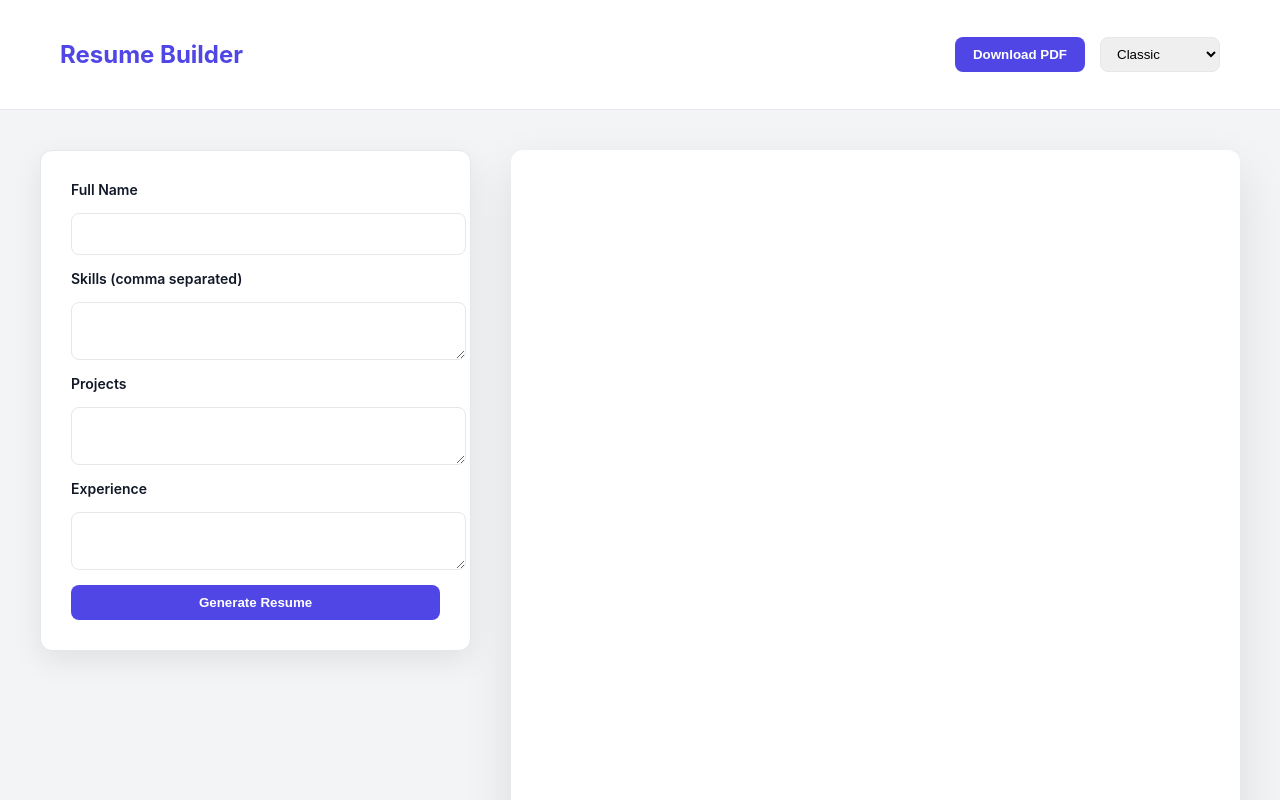
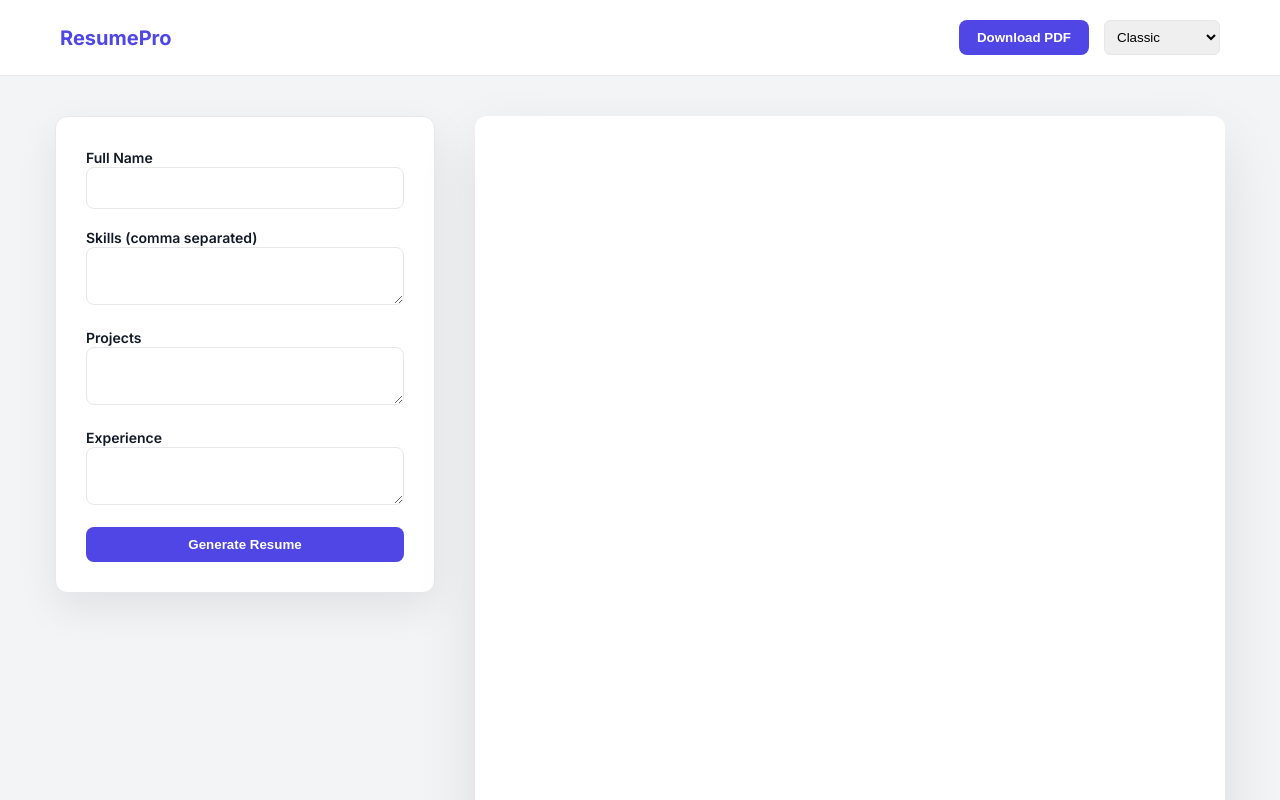
Before and after one commit to Ashutoshkumbhar/RESUME-BUILDER, a plain HTML site: page FRONT_END/resume-builder.html in a window 1280 px wide. Shown: the top 800 px of the page. Drawn offline with Linux system fonts and the light colour scheme.

Commit message:
Refactor resume builder HTML structure and styles

```diff
--- a/FRONT_END/resume-builder.html
+++ b/FRONT_END/resume-builder.html
@@ -3,7 +3,10 @@
 <head>
   <meta charset="UTF-8" />
   <meta name="viewport" content="width=device-width, initial-scale=1.0" />
-  <title>Resume Builder Pro</title>
+  <title>Pro Resume Builder</title>
+
+  <!-- Google Font -->
+  <link href="https://fonts.googleapis.com/css2?family=Inter:wght@400;600;700&display=swap" rel="stylesheet">
 
   <style>
     :root {
@@ -12,8 +15,12 @@
       --bg: #f3f4f6;
       --text-dark: #111827;
       --text-light: #6b7280;
+      --border: #e5e7eb;
       --white: #ffffff;
-  --border: #e5e7eb;
+    }
+
+    * {
+      box-sizing: border-box;
     }
 
     body {
@@ -23,33 +30,42 @@ body {
       color: var(--text-dark);
     }
 
+    /* ---------- TOP BAR ---------- */
+
     .top-bar {
+      padding: 20px 60px;
+      background: var(--white);
       display: flex;
       justify-content: space-between;
       align-items: center;
-  padding: 20px 60px;
-  background: var(--white);
       border-bottom: 1px solid var(--border);
     }
 
-.top-bar h2 {
+    .logo {
+      font-weight: 700;
+      font-size: 20px;
       color: var(--primary);
-  font-weight: 700;
     }
 
-.top-bar-right {
+    .top-controls {
       display: flex;
       gap: 15px;
       align-items: center;
+    }
+
+    select {
+      padding: 8px;
+      border-radius: 6px;
+      border: 1px solid var(--border);
     }
 
     button {
       padding: 10px 18px;
       background: var(--primary);
       color: white;
+      font-weight: 600;
+      border-radius: 8px;
       border: none;
-  border-radius: 8px;
-  font-weight: 600;
       cursor: pointer;
       transition: all 0.2s ease;
     }
@@ -57,15 +73,10 @@ button {
     button:hover {
       background: var(--primary-dark);
       transform: translateY(-2px);
-  box-shadow: 0 8px 20px rgba(79, 70, 229, 0.3);
+      box-shadow: 0 6px 20px rgba(79, 70, 229, 0.3);
     }
 
-select {
-  padding: 8px 12px;
-  border-radius: 8px;
-  border: 1px solid var(--border);
-  font-weight: 500;
-}
+    /* ---------- MAIN ---------- */
 
     .main-container {
       display: flex;
@@ -75,16 +86,18 @@ select {
       align-items: flex-start;
     }
 
+    /* ---------- FORM ---------- */
+
     form {
-  background: var(--white);
+      background: white;
       padding: 30px;
       width: 380px;
       border-radius: 12px;
-  box-shadow: 0 10px 30px rgba(0, 0, 0, 0.08);
+      box-shadow: 0 15px 40px rgba(0,0,0,0.08);
       border: 1px solid var(--border);
       display: flex;
       flex-direction: column;
-  gap: 15px;
+      gap: 18px;
     }
 
     label {
@@ -92,8 +105,7 @@ label {
       font-size: 14px;
     }
 
-input,
-textarea {
+    input, textarea {
       width: 100%;
       padding: 12px;
       border-radius: 8px;
@@ -102,12 +114,13 @@ textarea {
       transition: 0.2s;
     }
 
-input:focus,
-textarea:focus {
+    input:focus, textarea:focus {
       outline: none;
       border-color: var(--primary);
-  box-shadow: 0 0 0 3px rgba(79, 70, 229, 0.2);
+      box-shadow: 0 0 0 3px rgba(79, 70, 229, 0.15);
     }
+
+    /* ---------- RESUME PREVIEW ---------- */
 
     .resume-container {
       width: 750px;
@@ -116,10 +129,10 @@ textarea:focus {
     .template {
       min-height: 900px;
       padding: 60px;
-  background: var(--white);
+      background: white;
       border-radius: 12px;
-  box-shadow: 0 20px 50px rgba(0,0,0,0.1);
-  transition: opacity 0.3s ease;
+      box-shadow: 0 25px 60px rgba(0,0,0,0.1);
+      transition: 0.3s ease;
     }
 
     .hidden {
@@ -128,18 +141,24 @@ textarea:focus {
 
     h1 {
       font-size: 32px;
-  font-weight: 700;
-  margin-bottom: 20px;
+      margin-bottom: 10px;
     }
 
     .section-title {
-  font-size: 14px;
+      margin-top: 30px;
+      margin-bottom: 10px;
+      font-size: 13px;
+      letter-spacing: 1px;
       text-transform: uppercase;
-  letter-spacing: 1px;
       color: var(--primary);
-  margin-top: 30px;
-  margin-bottom: 8px;
+      font-weight: 700;
     }
+
+    ul {
+      padding-left: 20px;
+    }
+
+    /* ---------- TEMPLATE VARIATIONS ---------- */
 
     #template2 {
       background: #111827;
@@ -157,11 +176,14 @@ h1 {
 
     #template4 {
       background: #fafafa;
+      font-family: Cambria, serif;
     }
 
     #template5 {
       background: linear-gradient(135deg, #eef2ff, #fdf2f8);
     }
+
+    /* ---------- RESPONSIVE ---------- */
 
     @media (max-width: 1000px) {
       .main-container {
@@ -177,18 +199,20 @@ h1 {
         width: 100%;
       }
     }
+
   </style>
 </head>
 
 <body>
 
   <div class="top-bar">
-    <h2>Resume Builder</h2>
-    <div class="top-bar-right">
+    <div class="logo">ResumePro</div>
+
+    <div class="top-controls">
       <button onclick="downloadPDF()">Download PDF</button>
       <select id="templateSelector">
         <option value="template1">Classic</option>
-        <option value="template2">Modern</option>
+        <option value="template2">Modern Dark</option>
         <option value="template3">Minimal</option>
         <option value="template4">Professional</option>
         <option value="template5">Creative</option>
@@ -199,17 +223,25 @@ h1 {
   <div class="main-container">
 
     <form id="resumeForm">
+      <div>
         <label>Full Name</label>
         <input type="text" id="inputname" required />
+      </div>
 
+      <div>
         <label>Skills (comma separated)</label>
         <textarea id="inputskill"></textarea>
+      </div>
 
+      <div>
         <label>Projects</label>
         <textarea id="inputproject"></textarea>
+      </div>
 
+      <div>
         <label>Experience</label>
         <textarea id="inputexperience"></textarea>
+      </div>
 
       <button type="submit">Generate Resume</button>
     </form>
@@ -224,7 +256,9 @@ h1 {
 
   </div>
 
-  <script src="script.js">
+  <script src="https://cdnjs.cloudflare.com/ajax/libs/html2pdf.js/0.9.2/html2pdf.bundle.min.js"></script>
+
+  <script>
     document.getElementById("resumeForm").addEventListener("submit", function (e) {
       e.preventDefault();
 
@@ -235,26 +269,32 @@ h1 {
 
       let formattedSkills = skills
         .split(",")
-    .map(s => "<li>" + s.trim() + "</li>")
+        .map((s) => "<li>" + s.trim() + "</li>")
         .join("");
 
       let resumeHTML = `
         <h1>${name}</h1>
+
         <div class="section-title">Skills</div>
         <ul>${formattedSkills}</ul>
+
         <div class="section-title">Projects</div>
         <p>${projects}</p>
+
         <div class="section-title">Experience</div>
         <p>${experience}</p>
       `;
 
-  document.querySelectorAll(".template").forEach(temp => {
+      document.querySelectorAll(".template").forEach((temp) => {
         temp.innerHTML = resumeHTML;
       });
     });
 
     document.getElementById("templateSelector").addEventListener("change", function () {
-  document.querySelectorAll(".template").forEach(t => t.classList.add("hidden"));
+      document.querySelectorAll(".template").forEach((t) => {
+        t.classList.add("hidden");
+      });
+
       document.getElementById(this.value).classList.remove("hidden");
     });
 
@@ -272,5 +312,6 @@ function downloadPDF() {
       html2pdf().set(options).from(activeTemplate).save();
     }
   </script>
+
 </body>
 </html>
```
Lines whose indentation alone changed are shown as unchanged.
